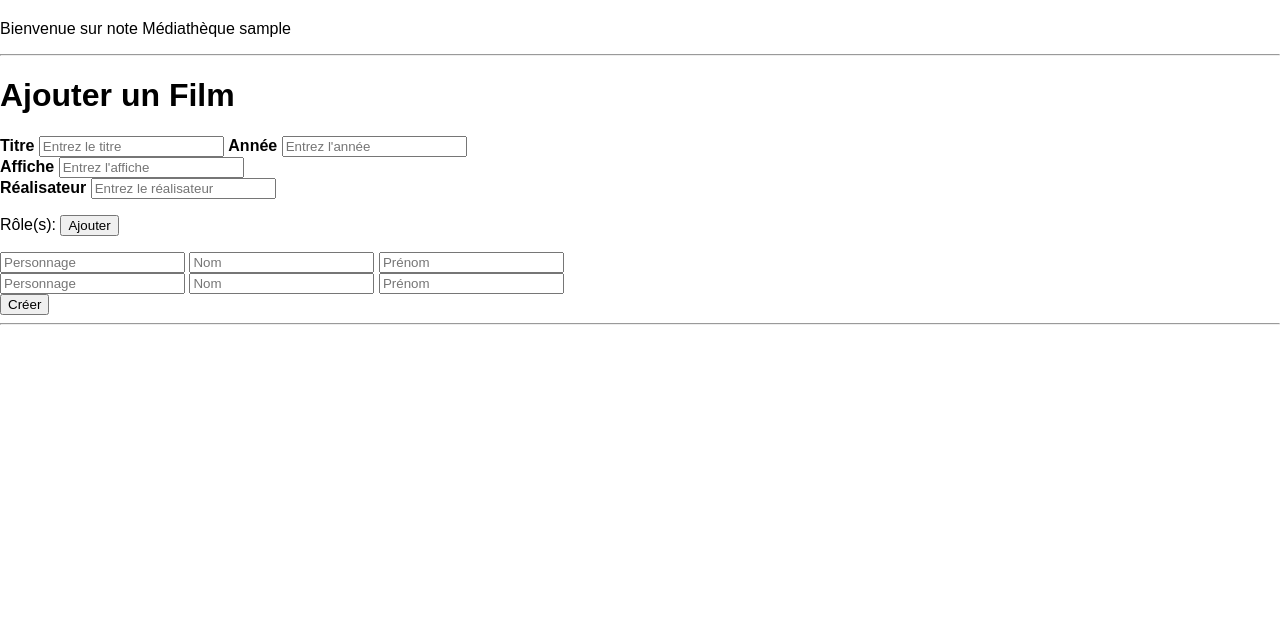
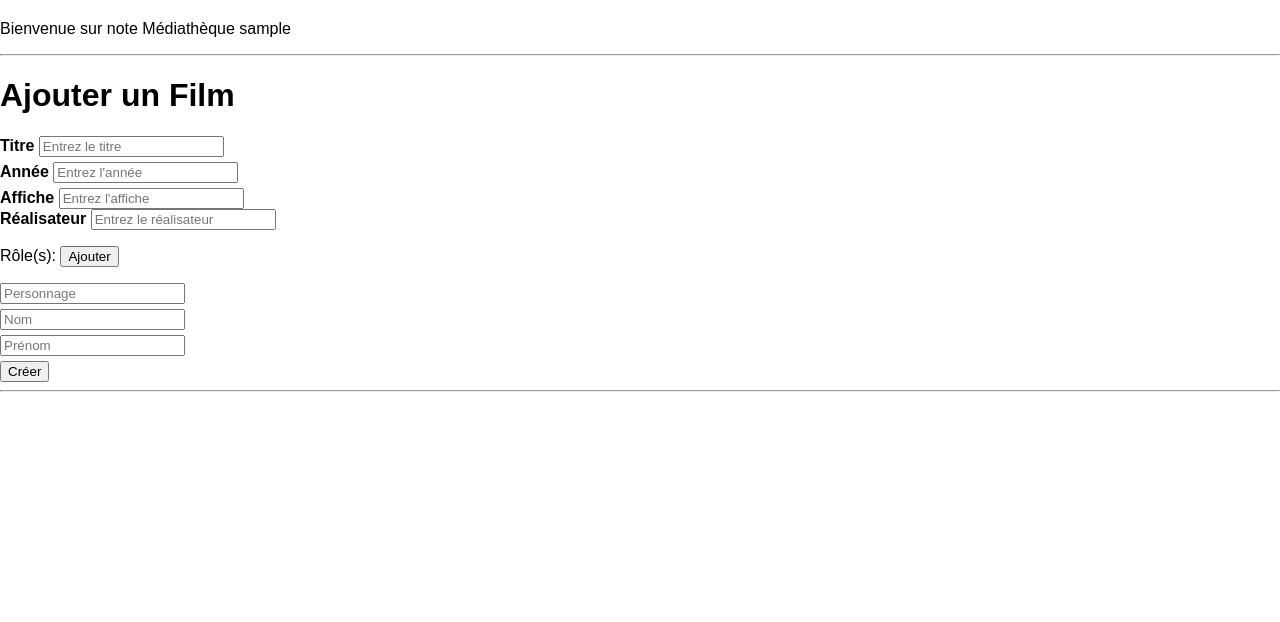
Before and after one commit to Cap3ya/ECF_Cinema, a PHP site: page /creer in a window 1280 px wide. Shown: the part 80-702 px from the top of the page. Run offline with PHP 8.4, Linux system fonts and the light colour scheme; the visitor is signed in with stand-in values (Sample User, id 1).

Commit message:
Update creer.html.twig
Refonte, ajout de js et bootstrap

```diff
--- a/view/creer.html.twig
+++ b/view/creer.html.twig
@@ -1,46 +1,86 @@
-<div class="container">
-	<h1>Ajouter un Film</h1>
-	{% if message is not empty %}
-	<p>{{ message }}</p>
-	{% endif %}
+<div class="container mt-0">
+	<h1 class="text-center mb-0">Ajouter un Film</h1>
 	<form method="post">
 		<div class="film">
-			<div>
-				<label for="titre"><b>Titre</b></label>
-				<input type="text" placeholder="Entrez le titre" name="titre" required>
-				<label for="annee"><b>Année</b></label>
-				<input type="text" placeholder="Entrez l'année" name="annee" required>
-
+			<div class="form-row">
+				<div class="form-group col-md-6">
+					<label for="titre"><b>Titre</b></label>
+					<input type="text" class="form-control" id="titre" placeholder="Entrez le titre" name="titre" required>
+				</div>
+				<div class="form-group col-md-6">
+					<label for="annee"><b>Année</b></label>
+					<input type="text" class="form-control" id="annee" placeholder="Entrez l'année" name="annee" required pattern="\d{4}" maxlength="4" title="Veuillez entrer une année valide à quatre chiffres">
+				</div>
 			</div>
-			<div>
+			<div class="form-group">
 				<label for="affiche"><b>Affiche</b></label>
-				<input type="text" placeholder="Entrez l'affiche" name="affiche" required>
+				<input type="text" class="form-control" id="affiche" placeholder="Entrez l'affiche" name="affiche" required>
 			</div>
-			<div>
+			<div class="form-group">
 				<label for="realisateur"><b>Réalisateur</b></label>
-				<input type="text" placeholder="Entrez le réalisateur" name="realisateur" required>
+				<input type="text" class="form-control" id="realisateur" placeholder="Entrez le réalisateur" name="realisateur" required>
 			</div>
-
 		</div>
 		<div>
 			<p>Rôle(s):
-				<button type="button" id="add-role">Ajouter</button>
+				<button type="button" id="add-role" class="btn btn-primary btn-sm">Ajouter</button>
 			</p>
-			<div id="roles">
-				<div>
-					<input type="text" id="personnage_0" name="personnage[]" placeholder="Personnage" required>
-					<input type="text" id="acteur_nom_0" name="acteur_nom[]" placeholder="Nom" required>
-					<input type="text" id="acteur_prenom_0" name="acteur_prenom[]" placeholder="Prénom" required>
-				</div>
-				<div>
-					<input type="text" id="personnage_1" name="personnage[]" placeholder="Personnage" required>
-					<input type="text" id="acteur_nom_1" name="acteur_nom[]" placeholder="Nom" required>
-					<input type="text" id="acteur_prenom_1" name="acteur_prenom[]" placeholder="Prénom" required>
+			<div id="roles" class="form-group col-md-12 p-0">
+				<div class="form-row align-items-center">
+					<div class="form-group col-md-3">
+						<input type="text" class="form-control" id="personnage_0" name="personnage[]" placeholder="Personnage" required>
+					</div>
+					<div class="form-group col-md-3">
+						<input type="text" class="form-control" id="acteur_nom_0" name="acteur_nom[]" placeholder="Nom" required>
+					</div>
+					<div class="form-group col-md-3">
+						<input type="text" class="form-control" id="acteur_prenom_0" name="acteur_prenom[]" placeholder="Prénom" required>
+					</div>
+					<div class="form-group col-md-3"></div>
 				</div>
 			</div>
 		</div>
 		<div>
-			<input type="submit" value="Créer">
+			<input type="submit" class="btn btn-success mt-3" value="Créer">
 		</div>
 	</form>
+	<div>
+		{% if message is not empty %}
+		<p>{{ message }}</p>
+		{% endif %}
+	</div>
 </div>
+
+<script src="https://code.jquery.com/jquery-3.5.1.slim.min.js"></script>
+<script src="https://cdn.jsdelivr.net/npm/@popperjs/core@2.9.2/dist/umd/popper.min.js"></script>
+<script src="https://maxcdn.bootstrapcdn.com/bootstrap/4.5.2/js/bootstrap.min.js"></script>
+<script>
+	document.getElementById('add-role').addEventListener('click', function () {
+		var rolesDiv = document.getElementById('roles');
+		var newRoleIndex = rolesDiv.children.length;
+		var newRoleDiv = document.createElement('div');
+		newRoleDiv.classList.add('form-row', 'align-items-center');
+
+		newRoleDiv.innerHTML = `
+			<div class="form-group col-md-3">
+				<input type="text" class="form-control" id="personnage_${newRoleIndex}" name="personnage[]" placeholder="Personnage" required>
+			</div>
+			<div class="form-group col-md-3">
+				<input type="text" class="form-control" id="acteur_nom_${newRoleIndex}" name="acteur_nom[]" placeholder="Nom" required>
+			</div>
+			<div class="form-group col-md-3">
+				<input type="text" class="form-control" id="acteur_prenom_${newRoleIndex}" name="acteur_prenom[]" placeholder="Prénom" required>
+			</div>
+			<div class="form-group col-md-3">
+				<button type="button" class="btn btn-danger btn-sm del-role">Delete</button>
+			</div>
+		`;
+		rolesDiv.appendChild(newRoleDiv);
+	});
+
+	document.getElementById('roles').addEventListener('click', function (e) {
+		if (e.target && e.target.classList.contains('del-role')) {
+			e.target.closest('.form-row').remove();
+		}
+	});
+</script>
```
